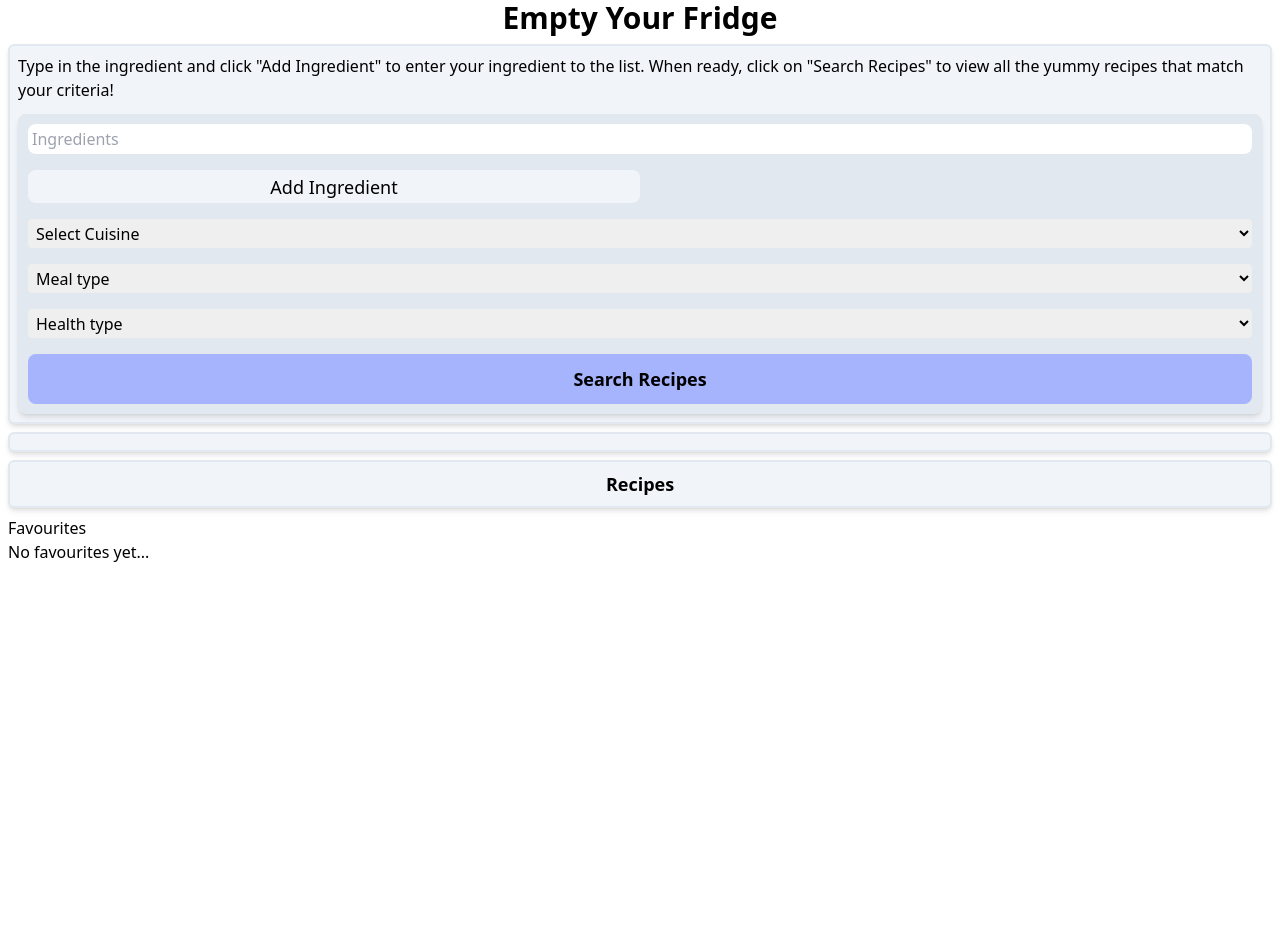
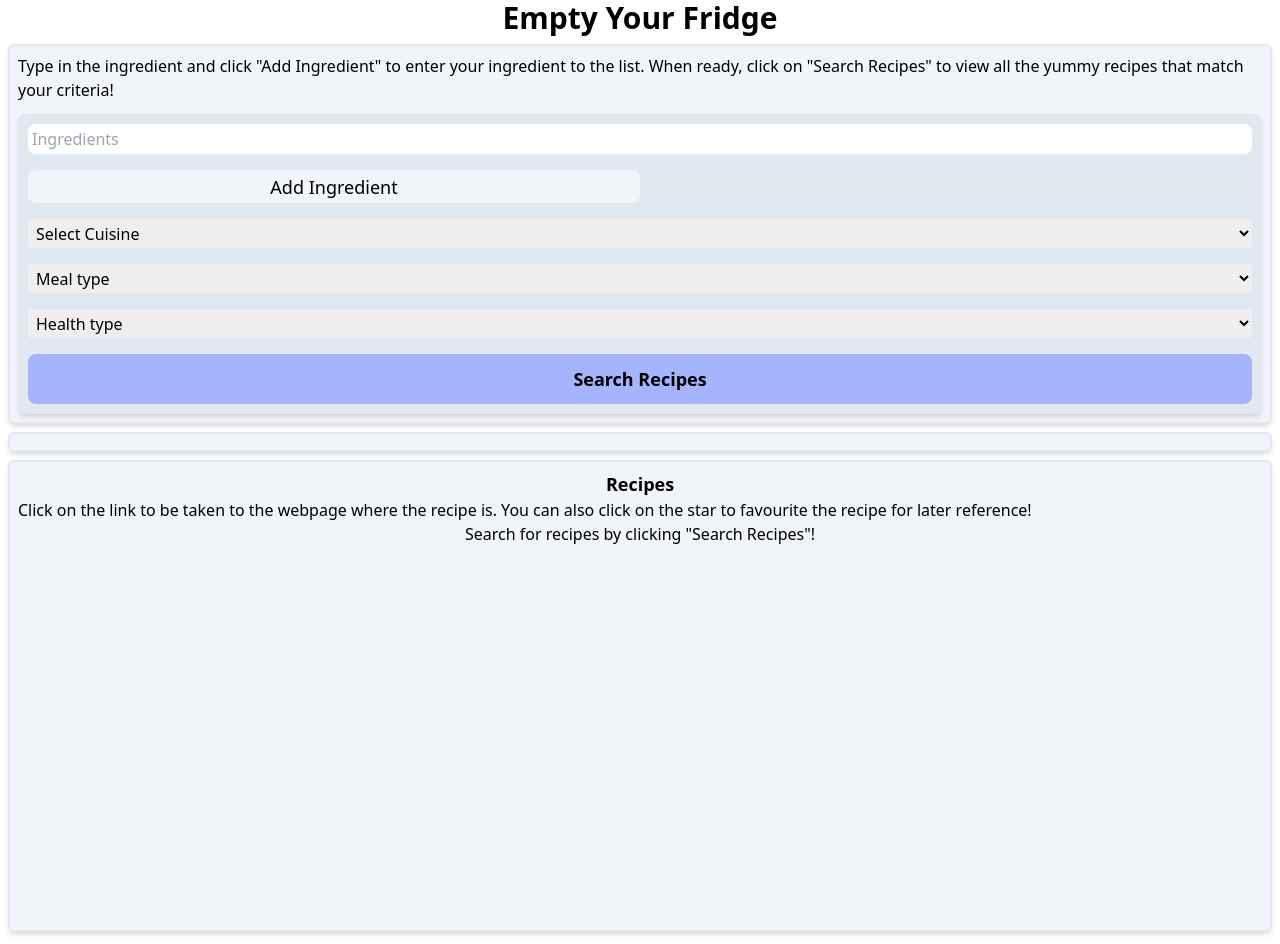
Before and after one commit to TheBigBookMan/Empty-Your-Fridge, a React (Create React App) app in the folder empty-your-fridge/: page / in a window 1280 px wide. Shown: the top 944 px of the page. Before the commit the page ends 800 px from the top, so only its background shows below. Built offline with nearby package versions, Linux system fonts and the light colour scheme.

Commit message:
added in design styling

```diff
--- a/empty-your-fridge/src/components/Recipes/Recipes.js
+++ b/empty-your-fridge/src/components/Recipes/Recipes.js
@@ -20,7 +20,10 @@ const Recipes = () => {
   const mappedRecipes = !recipes
     ? ""
     : recipes.map((recipe, index) => (
-        <li key={recipe.label + index}>
+        <li
+          key={recipe.label + index}
+          className="flex flex-col items-center border-solid border-2 border-slate-200 rounded-lg shadow-md bg-slate-200 p-2 w-full "
+        >
           <h5>{recipe.label}</h5>
           <div>
             <div>
@@ -33,17 +36,29 @@ const Recipes = () => {
               ></i>
             </div>
           </div>
-          <img src={`${recipe.image}`} alt={`${recipe.label}`} />
+          <img
+            className="w-40"
+            src={`${recipe.image}`}
+            alt={`${recipe.label}`}
+          />
         </li>
       ));
 
   return (
     <div className="border-solid border-2 border-slate-200 rounded-md bg-slate-100 shadow-md p-2">
       <h2 className="font-bold text-lg text-center">Recipes</h2>
-      <ul>
-        {/* NEED TO FIGURE OUT WHY MAP NOT WORKING, SOMETHING TO DO WITH UNDEFINED ON LOAD SO MAYBE CHECK OUT USEEFFET!?*/}
+      <p>
+        Click on the link to be taken to the webpage where the recipe is. You
+        can also click on the star to favourite the recipe for later reference!
+      </p>
+      <ul className="flex flex-col items-center gap-2 h-[400px] overflow-y-scroll">
+        {/* add in a loader for while data not there */}
 
-        {mappedRecipes}
+        {!mappedRecipes ? (
+          <div>Search for recipes by clicking "Search Recipes"!</div>
+        ) : (
+          mappedRecipes
+        )}
       </ul>
     </div>
   );
```
